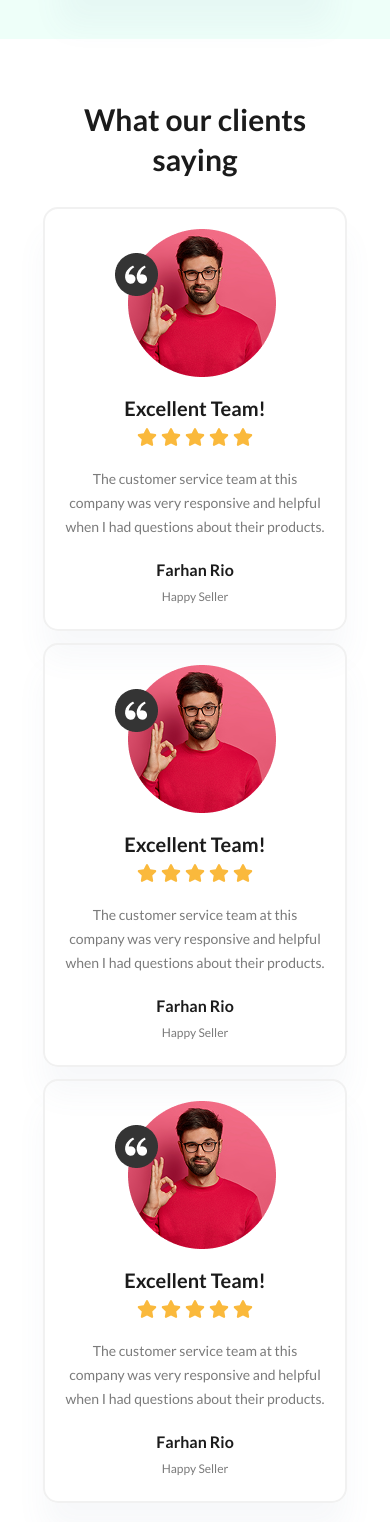
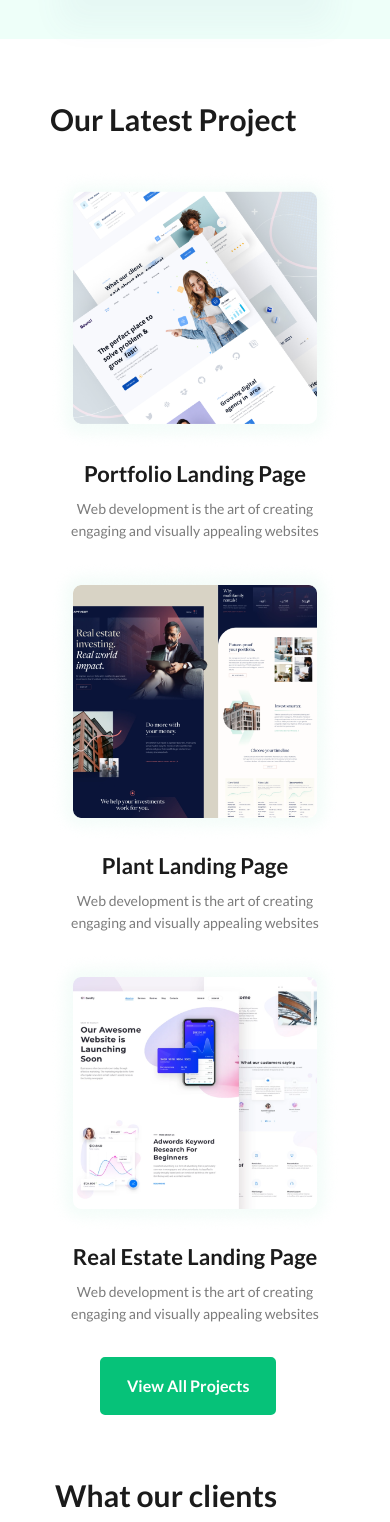
Before and after one commit to menabil/coreWave, a React (Vite) app: page / in a window 390 px wide. Shown: the part 2890-4412 px from the top of the page. Built offline with nearby package versions, Linux system fonts and the light colour scheme.

Commit message:
responsive project section

```diff
--- a/src/components/Home/Home.jsx
+++ b/src/components/Home/Home.jsx
@@ -1,5 +1,6 @@
 import About from "./About";
 import Banner from "./Banner";
+import Project from "./Project";
 import Review from "./Review";
 import Service from "./Service";
 import Trail from "./Trail";
@@ -10,8 +11,9 @@ const Home = () => {
       <Banner />
       <About />
       <Service />
+      <Project />
       <Review />
-      <Trail/>
+      <Trail />
     </>
   );
 };
--- a/src/components/Home/Project.jsx
+++ b/src/components/Home/Project.jsx
@@ -1,37 +1,53 @@
-import Container from "../common/Container"
-import Flex from "../common/Flex"
-import Images from "../common/Images"
-import pOne from "../../assets/projectOne.png"
-import pTwo from "../../assets/projectTwo.png"
-import pThr from "../../assets/projectThr.png"
-import Button from "../common/Button"
+import Container from "../common/Container";
+import Flex from "../common/Flex";
+import Images from "../common/Images";
+import pOne from "../../assets/projectOne.png";
+import pTwo from "../../assets/projectTwo.png";
+import pThr from "../../assets/projectThr.png";
 
 const Project = () => {
   return (
-        <div className="mt-[91px] mb-25">
+    <div className="lg:mt-[91px] mt-15">
       <Container>
-                <h3 className="text-[45px] text-[#1B1B1B] font-semibold leading-[54px] capitalize text-center mb-8">our latest project</h3>
+        <h3 className="lg:text-[45px] text-3xl lg:text-center text-[#1B1B1B] font-semibold  lg:leading-[54px] leading-10 capitalize mb-8">
+          our latest project
+        </h3>
         {/* Product */}
-                <Flex className={"mb-8"}>
+        <Flex className={"mb-8 flex-col lg:flex-row gap-y-5"}>
           <div className="">
             <Images imgSrc={pTwo} />
-                        <div className="text-center mt-5">
-                            <h5 className="text-[22px] text-[#1B1B1B] font-semibold">Portfolio Landing Page</h5>
-                            <p className="text-base text-[#7B7B7B] mt-2 w-[344px] leading-[22px] mx-auto">Web development is the art of creating engaging and visually appealing websites </p>
+            <div className="text-center lg:mt-5 mt-2">
+              <h5 className="text-[22px] text-[#1B1B1B] font-semibold">
+                Portfolio Landing Page
+              </h5>
+              <p className="lg:text-base text-sm text-[#7B7B7B] mt-2 lg:w-[344px] w-[270px] leading-[22px] mx-auto">
+                Web development is the art of creating engaging and visually
+                appealing websites{" "}
+              </p>
             </div>
           </div>
           <div className="">
             <Images imgSrc={pOne} />
-                        <div className="text-center mt-5">
-                            <h5 className="text-[22px] text-[#1B1B1B] font-semibold">Plant Landing Page</h5>
-                            <p className="text-base text-[#7B7B7B] mt-2 w-[344px] leading-[22px] mx-auto">Web development is the art of creating engaging and visually appealing websites </p>
+            <div className="text-center lg:mt-5 mt-2">
+              <h5 className="text-[22px] text-[#1B1B1B] font-semibold">
+                Plant Landing Page
+              </h5>
+              <p className="lg:text-base text-sm text-[#7B7B7B] mt-2  lg:w-[344px] w-[270px] leading-[22px] mx-auto">
+                Web development is the art of creating engaging and visually
+                appealing websites{" "}
+              </p>
             </div>
           </div>
           <div className="">
             <Images imgSrc={pThr} />
-                        <div className="text-center mt-5">
-                            <h5 className="text-[22px] text-[#1B1B1B] font-semibold">Real Estate Landing Page</h5>
-                            <p className="text-base text-[#7B7B7B] mt-2 w-[344px] leading-[22px] mx-auto">Web development is the art of creating engaging and visually appealing websites </p>
+            <div className="text-center lg:mt-5 mt-2">
+              <h5 className="text-[22px] text-[#1B1B1B] font-semibold">
+                Real Estate Landing Page
+              </h5>
+              <p className="lg:text-base text-sm text-[#7B7B7B] mt-2  lg:w-[344px] w-[270px] leading-[22px] mx-auto">
+                Web development is the art of creating engaging and visually
+                appealing websites{" "}
+              </p>
             </div>
           </div>
         </Flex>
@@ -39,10 +55,11 @@ const Project = () => {
         <div className="w-[190px] mx-auto">
           <button className="rounded-[5px] bg-[#06C279] py-3.5 px-6 text-white font-semibold cursor-pointer hover:bg-transparent hover:text-black border-3 border-[#06C279] duration-300">
             View All Projects
-                    </button></div>
+          </button>
+        </div>
       </Container>
     </div>
-    )
-}
+  );
+};
 
-export default Project
+export default Project;
--- a/src/components/Home/Review.jsx
+++ b/src/components/Home/Review.jsx
@@ -9,7 +9,7 @@ const Review = () => {
   return (
     <div className="lg:py-25 py-15">
       <Container>
-        <h3 className="mx-auto text-center text-[#1B1B1B] font-semibold  lg:text-[45px] text-3xl lg:w-[445px] w-[280px] lg:leading-[54px] leading-10 lg:mb-12 mb-7">
+        <h3 className="mx-auto lg:text-center text-[#1B1B1B] font-semibold  lg:text-[45px] text-3xl lg:w-fit w-[280px] lg:leading-[54px] leading-10 lg:mb-12 mb-7">
           What our clients saying
         </h3>
         <Flex className={"lg:gap-6 gap-3 flex-col lg:flex-row "}>
--- /dev/null
+++ b/src/components/Home/Top.jsx
@@ -0,0 +1,9 @@
+import React from 'react'
+
+const Top = () => {
+  return (
+    <div>Top</div>
+  )
+}
+
+export default Top
--- a/src/components/layouts/Footer.jsx
+++ b/src/components/layouts/Footer.jsx
@@ -16,15 +16,17 @@ const Footer = () => {
             "items-start gap-x-[190px] mb-10.5 flex-col-reverse lg:flex-row"
           }
         >
-          <div className="mx-auto lg:mx-0">
+          <Flex className="justify-between lg:w-fit w-full lg:justify-normal lg:flex-col lg:items-start">
+            <div className="mb-5">
               <Images imgSrc={fLogo} />
               <p className="text-sm text-[#7B7B7B] leading-5.5 mt-6.5">
                 mukimsdesign@gmail.com
               </p>
-            <p className="text-sm text-[#7B7B7B] leading-5.5 mb-5">
+              <p className="text-sm text-[#7B7B7B] leading-5.5">
                 +88 01767630044
               </p>
-            <Flex className={"gap-x-2"}>
+            </div>
+            <Flex className={"gap-2 lg:flex-row flex-col"}>
               <div className="rounded-full bg-[#06C279] h-7 w-7 text-white relative cursor-pointer">
                 <FaFacebookF className="absulate top-1/2 left-1/2  translate-x-1/3 translate-y-[40%]" />
               </div>
@@ -38,7 +40,7 @@ const Footer = () => {
                 <FaBehance className="absulate top-1/2 left-1/2  translate-x-1/3 translate-y-[40%]" />
               </div>
             </Flex>
-          </div>
+          </Flex>
           <div className="hidden md:block">
             <h6 className="text-xl text-[#1B1B1B] mb-6.5 leading-7.5 font-semibold">
               Services
@@ -66,7 +68,7 @@ const Footer = () => {
               <p>Terms & Conditions</p>
             </Flex>
           </div>
-          <div className="lg:pb-0 pb-10 lg:text-left text-center lg:w-[350px] w-[280px]">
+          <div className="lg:pb-0 pb-10 text-left lg:w-[350px] w-[280px]">
             <h6 className="text-xl text-[#1B1B1B] leading-7.5 font-semibold">
               Contact Us
             </h6>
```
Lines whose indentation alone changed are shown as unchanged.
